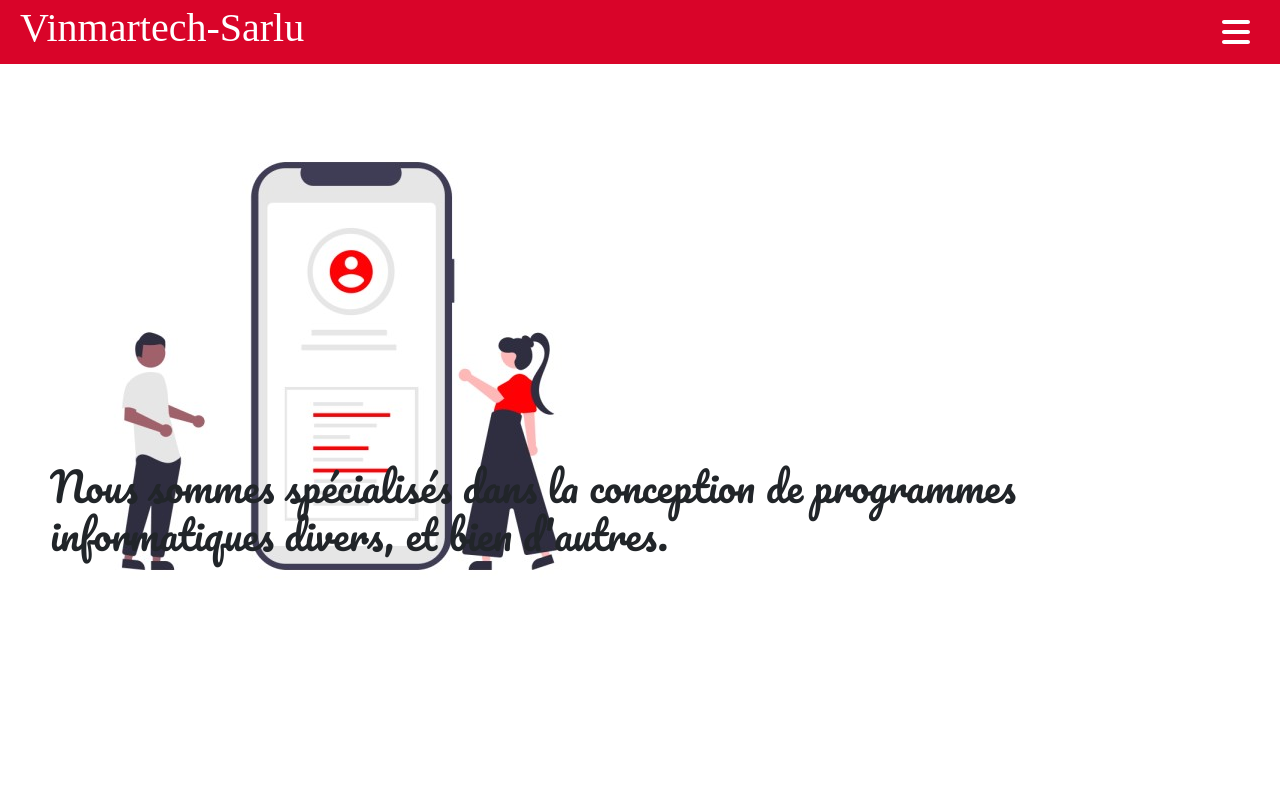
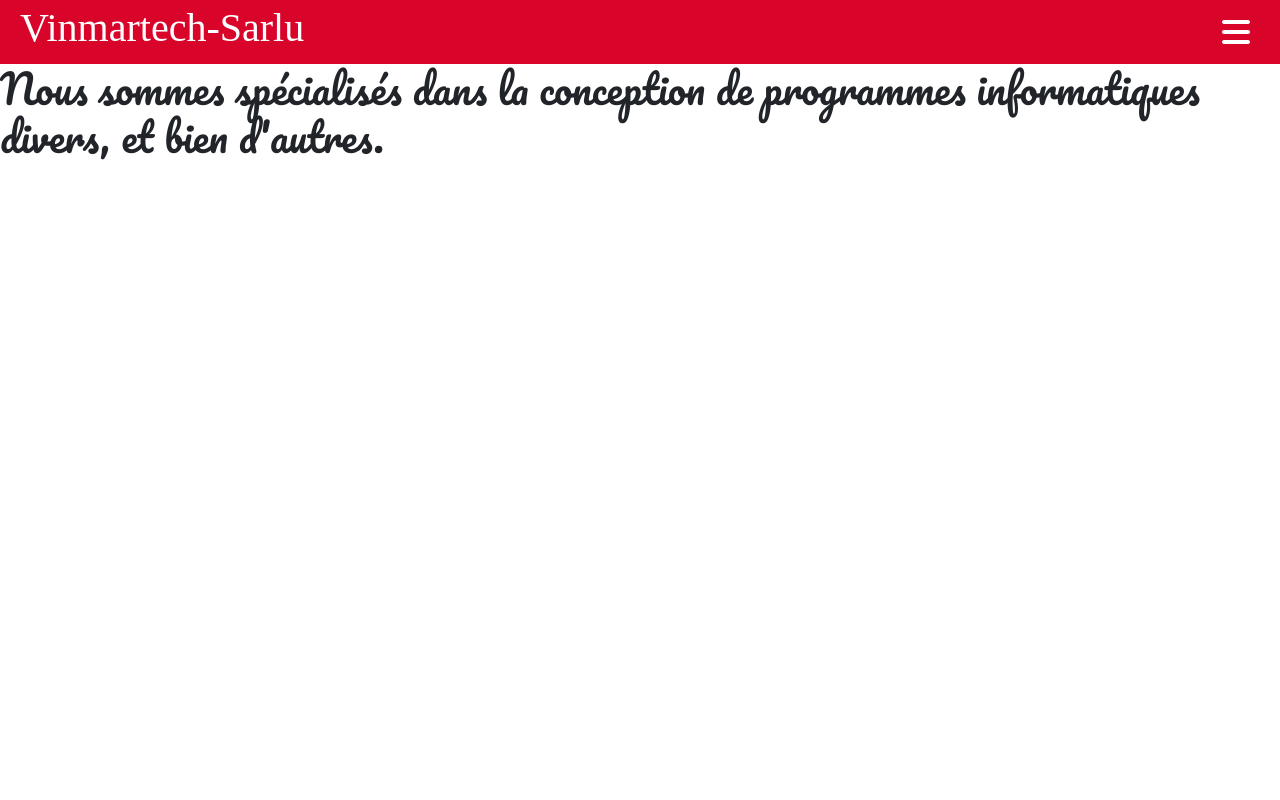
Before and after one commit to Alphonse-K/vinmartech, a React (Create React App) app: page /expertises in a window 1280 px wide. Shown: the top 800 px of the page. Built offline with nearby package versions, Linux system fonts and the light colour scheme; a web font is replaced by a local one.

Commit message:
Designing the expertises components

```diff
--- a/src/App.css
+++ b/src/App.css
@@ -410,15 +410,15 @@ ul li .link:hover::before {
 
 /**************************** EXPERTISE COMPONENT START***********************************/
 .expertise-header {
-  background-image: url('./img/apps2.jpg');
+  background-image: url('./img/monitor.jpg');
   background-repeat: no-repeat;
-  background-size:auto;
+  background-size: auto;
   height: 100vh;
-  display: flex;
+  /* display: flex;
   align-items: center;
-  justify-content: center;
+  justify-content: center; */
   font-family: 'Pacifico', cursive;
-  margin: 50px;
+  /* margin: 50px; */
 }
 
 /**************************** EXPERTISE COMPONENT END****************************************/
```
Also changed, not shown: src/img/monitor.jpg (added).
